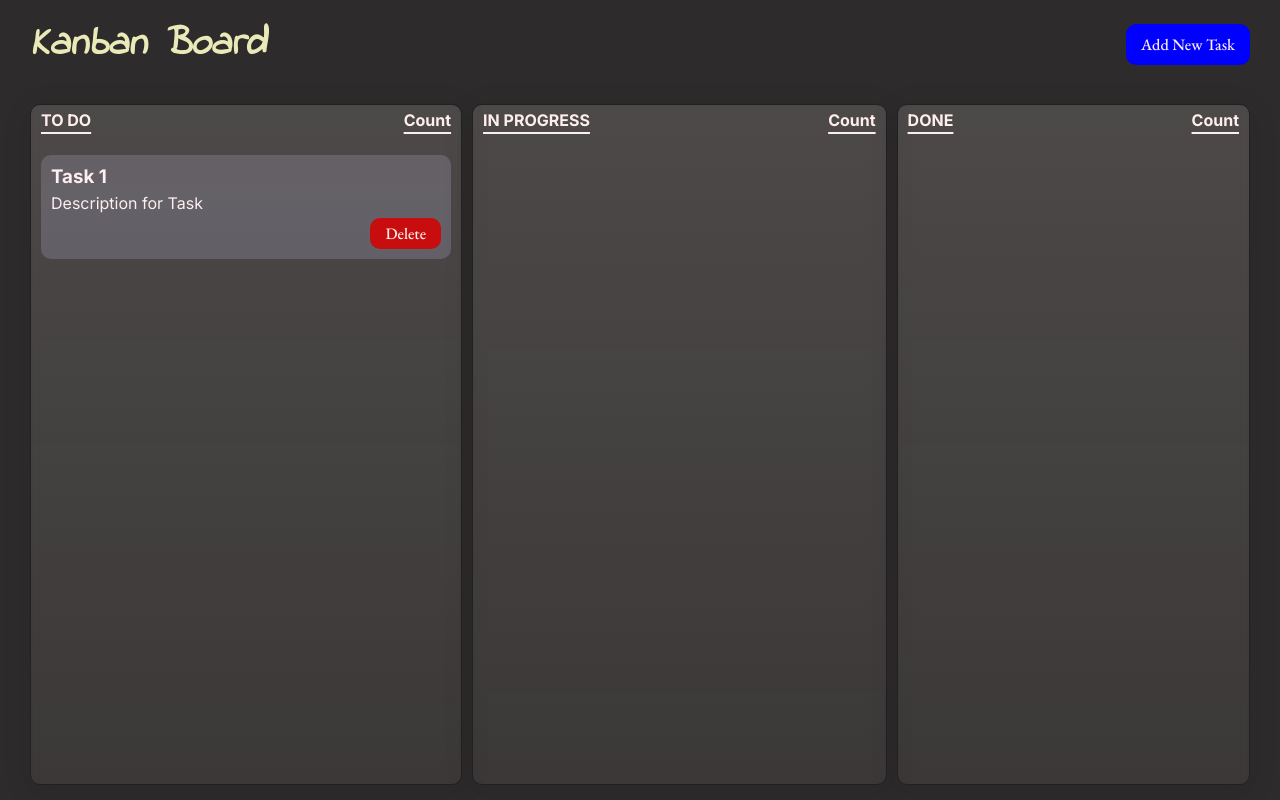
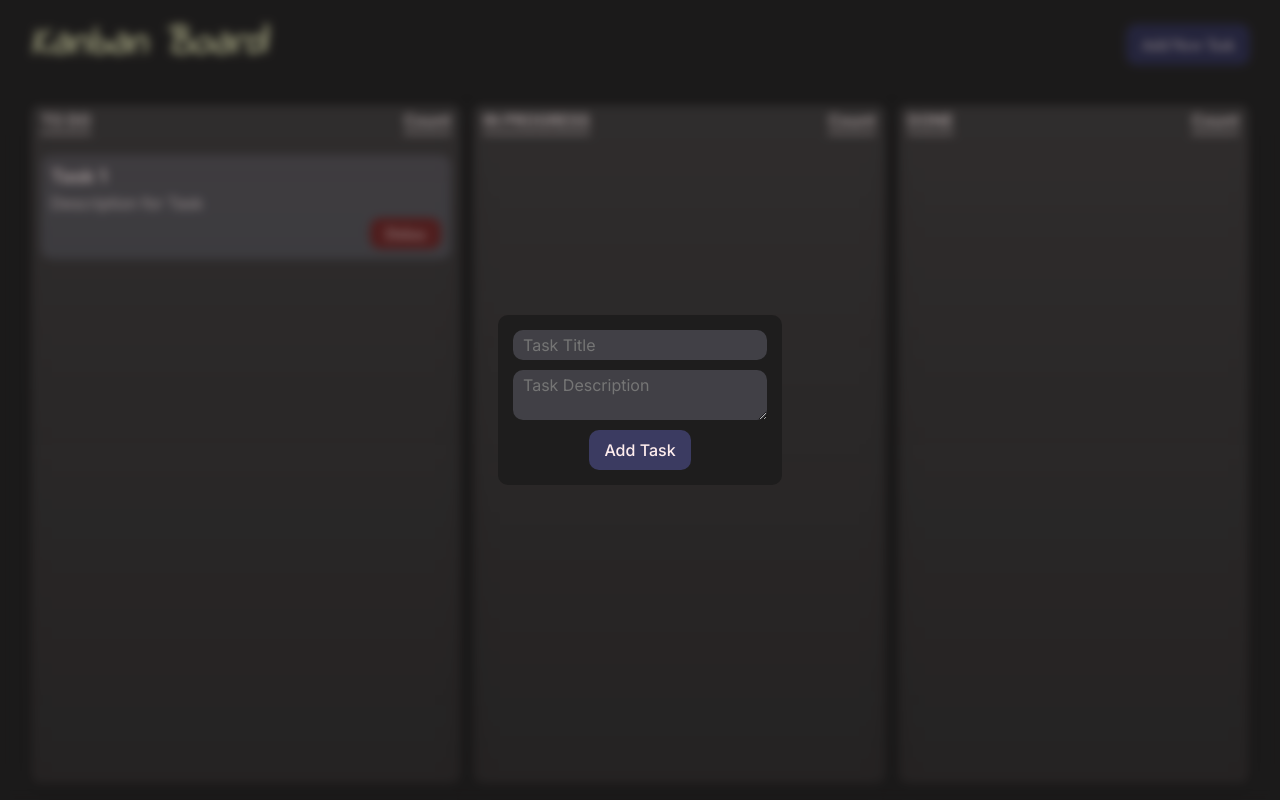
Before and after one commit to sayantaniy/Kanban-Board, a plain HTML site: page index.html in a window 1280 px wide. Both pictures are taken after a click on the button "Add New Task". Drawn offline with nearby package versions, Linux system fonts and the light colour scheme.

Commit message:
Added Modal add task

```diff
--- a/index.html
+++ b/index.html
@@ -12,7 +12,7 @@
         <!-- Nav Bar -->
         <nav>
          <div class="left">Kanban Board </div>
-         <div class="right"><button>Add New Task</button></div>
+         <div class="right"><button id = 'toggle-modal'>Add New Task</button></div>
         </nav>
 
         <section class="board">
@@ -51,6 +51,19 @@
         </section>
     </main>
 
+    <div class="modal add-new-task">
+        <div class="bg"></div>
+
+        <div class="center">
+        <input type ='text'
+        placeholder="Task Title"/>
+        <textarea placeholder="Task Description"></textarea>
+        <button class="add-task-btn"> Add Task </button>
+
+
+    </div>
+    </div>
+
 
 
     <script src="script.js"></script>
--- a/script.js
+++ b/script.js
@@ -1,12 +1,13 @@
 const todo = document.querySelector("#todo");
 const progress = document.querySelector("#progress");
 const done = document.querySelector("#done");
+let dragElement = null;
 
 const tasks = document.querySelectorAll(".task"); //creates an array which consists the tasks
 
 tasks.forEach(task =>{   //goes to every element in tasks array
     task.addEventListener('drag',(e)=>{  //whenever a task is dragged
-
+       dragElement = task;
     })
 })
 
@@ -22,8 +23,34 @@ function addDragEventsOnColumn (column) {
         e.preventDefault();
         column.classList.remove("hover-over");
     })
+
+    column.addEventListener('dragover', (e)=>{
+        e.preventDefault(); //allow drop
+
+    })
+
+    column.addEventListener('drop', (e)=>{
+        e.preventDefault();
+        console.log("Dropped", dragElement, column);
+        column.appendChild(dragElement);
+        column.classList.remove("hover-over");
+    })
 }
 
 addDragEventsOnColumn(todo);
 addDragEventsOnColumn(progress);
 addDragEventsOnColumn(done);
+
+// Modal related Logic
+
+const toggleModalButton = document.querySelector("#toggle-modal");
+const modal = document.querySelector(".modal");
+const modalbg = document.querySelector(".modal .bg");
+
+toggleModalButton.addEventListener("click", () => {
+    modal.classList.toggle("active");
+});
+
+modalbg.addEventListener("click", () => {
+    modal.classList.remove("active");
+});
--- a/style.css
+++ b/style.css
@@ -17,10 +17,11 @@ main{
 :root{
     /* colors */
     --bg-color: rgb(45, 43, 43);
+    --bg-color2: rgb(30, 29, 29);
     --bg-task-color: rgba(195, 195, 221, 0.211);
-    --bg-button-color: blue;
+    --bg-button-color: rgb(59, 59, 97);
     --primary-text-color:rgb(255, 238, 238);
-    --btn-color:rgb(199, 13, 13);
+    --btn-color:rgb(128, 47, 47);
 
     /* padding */
     --nav-padding: 15px 30px;
@@ -149,6 +150,75 @@ section .task-column .task button{
     padding: var(--padding-sm) var(--padding-lg);
 }
 
+.modal{
+    position: fixed;
+    top: 0;
+    left: 0;
+    width: 100vw;
+    height: 100vh;
+    display: none;
+    justify-content: center;
+    align-items: center;
+}
+
+.modal.active{
+    display: flex;
+
+}
+
+.modal .bg{
+    /* position: absolute; */
+    position: absolute;
+    width: 100%;
+    height: 100%;
+    background-color: rgba(0, 0, 0, 0.38);
+    backdrop-filter: blur(5px);
+    z-index: 0;
+}
+
+
+.modal .center{
+    padding: var(--padding-lg);
+    border-radius: var(--border-radius-md);
+    display: flex;
+    flex-direction: column;
+    gap: var(--padding-md);
+    z-index: 1;
+    background-color: var(--bg-color2);
+}
+
+.modal .center input,
+.modal .center textarea{
+    padding: var(--padding-sm) var(--padding-md);
+    border-radius: var(--border-radius-md);
+    border: none;
+    outline: none;
+    cursor: pointer;
+    font-family: "Inter", sans-serif;
+    font-weight: 400;
+    font-size: 1rem;
+    background-color: var(--bg-task-color);
+    color: var(--primary-text-color);
+}
+
+.modal .center button{
+    background-color: var(--bg-button-color);
+    color: var(--primary-text-color);
+    padding: var(--padding-md) var(--padding-lg);
+    border-radius: 5px;
+    border:none;
+    outline:none;
+    cursor: pointer;
+    border-radius: var(--border-radius-md);
+    font-family: "Inter", sans-serif;
+    font-weight: 500;
+    font-size: 1rem;
+    transition: all 0.2s ease-in-out;
+    width: fit-content;
+    align-self: center;
+}
+
+
 /* .hover-over{
     border: 2px solid rgb(0, 0, 0);
     scale:1.02;
```
